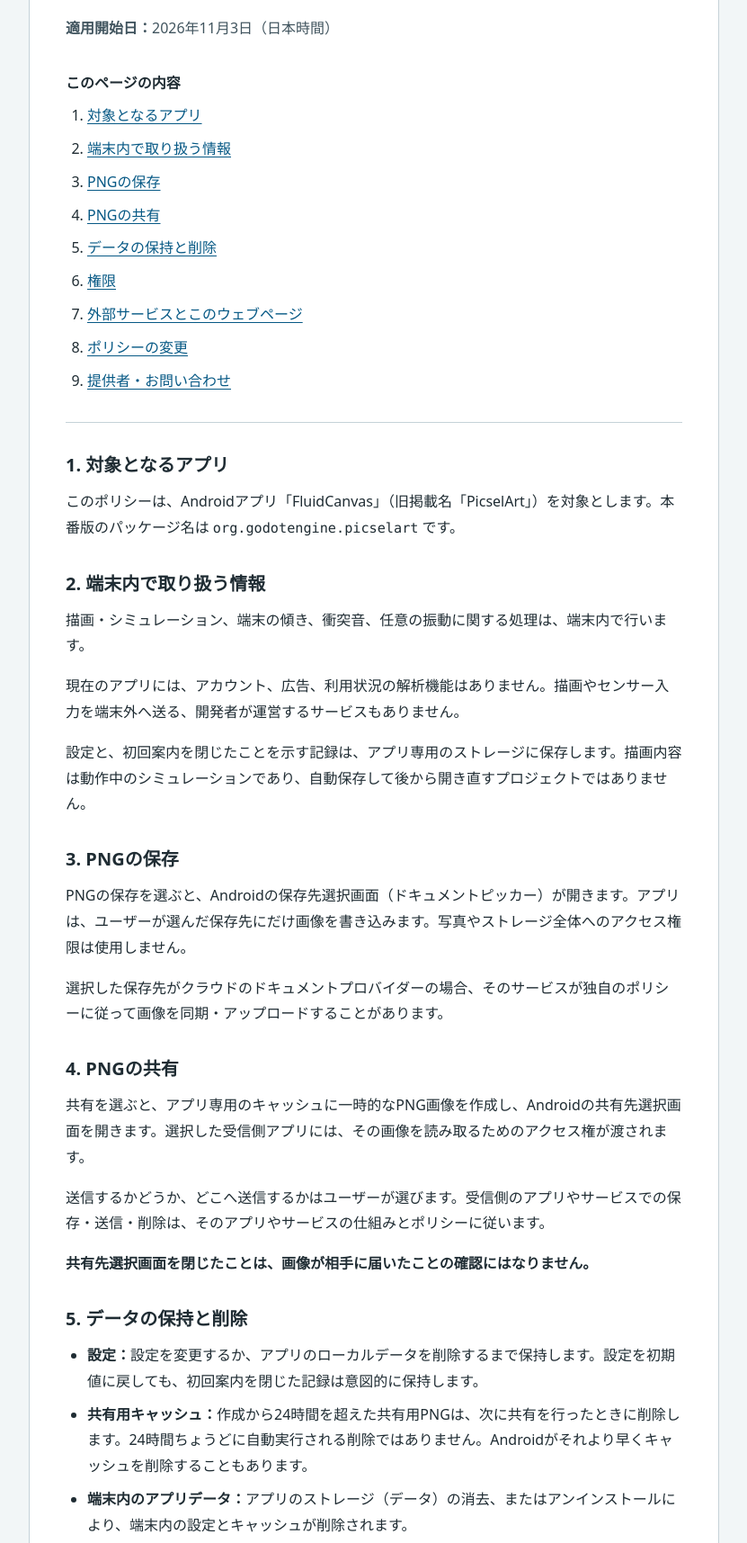
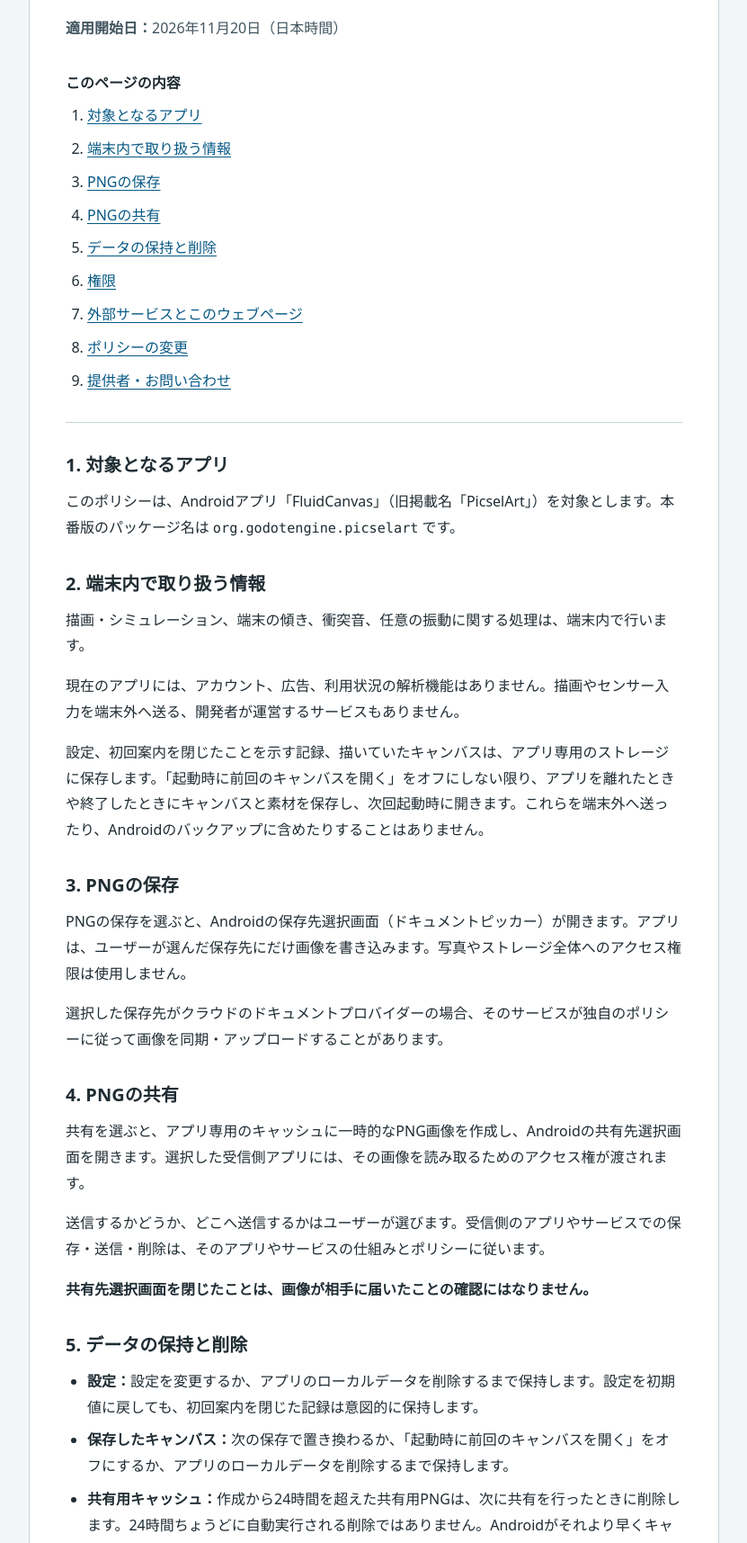
Before and after one commit to teruss/teruss.github.io, a plain HTML site: page fluidcanvas/privacy/index.html in a window 1280 px wide. Shown: the part 181-1896 px from the top of the page at 90% size, without its empty margins (224-1055 px from the left). Drawn offline with Linux system fonts and the light colour scheme.

Commit message:
Describe the saved canvas in the FluidCanvas privacy policy
FluidCanvas now saves the canvas in app-private storage when the app is
left or closed and reopens it at the next launch, unless "Reopen the last
canvas at launch" is off. Section 2 no longer says the drawing is never
saved, section 5 adds how long the saved canvas is kept and how to delete
it, and clearing app data now lists the saved canvas. The canvas is not
sent anywhere and Android backup stays disabled.

Effective date: November 20, 2026 (Japan Standard Time).
Mirrors teruss/godot-liquidfun#130 (demo/PrivacyPolicy.gd).

Co-Authored-By: Claude Opus 5.5 <noreply@anthropic.com>

```diff
--- a/fluidcanvas/privacy/index.html
+++ b/fluidcanvas/privacy/index.html
@@ -23,7 +23,7 @@
       <main id="main-content" tabindex="-1">
         <header class="policy-header">
           <h1>プライバシーポリシー</h1>
-          <p class="effective-date"><strong>適用開始日：</strong><time datetime="2026-11-03">2026年11月3日</time>（日本時間）</p>
+          <p class="effective-date"><strong>適用開始日：</strong><time datetime="2026-11-20">2026年11月20日</time>（日本時間）</p>
         </header>
 
         <nav class="contents" aria-label="このページの内容">
@@ -50,7 +50,7 @@
           <h2 id="on-device">2. 端末内で取り扱う情報</h2>
           <p>描画・シミュレーション、端末の傾き、衝突音、任意の振動に関する処理は、端末内で行います。</p>
           <p>現在のアプリには、アカウント、広告、利用状況の解析機能はありません。描画やセンサー入力を端末外へ送る、開発者が運営するサービスもありません。</p>
-          <p>設定と、初回案内を閉じたことを示す記録は、アプリ専用のストレージに保存します。描画内容は動作中のシミュレーションであり、自動保存して後から開き直すプロジェクトではありません。</p>
+          <p>設定、初回案内を閉じたことを示す記録、描いていたキャンバスは、アプリ専用のストレージに保存します。「起動時に前回のキャンバスを開く」をオフにしない限り、アプリを離れたときや終了したときにキャンバスと素材を保存し、次回起動時に開きます。これらを端末外へ送ったり、Androidのバックアップに含めたりすることはありません。</p>
         </section>
 
         <section aria-labelledby="save">
@@ -70,8 +70,9 @@
           <h2 id="retention">5. データの保持と削除</h2>
           <ul>
             <li><strong>設定：</strong>設定を変更するか、アプリのローカルデータを削除するまで保持します。設定を初期値に戻しても、初回案内を閉じた記録は意図的に保持します。</li>
+            <li><strong>保存したキャンバス：</strong>次の保存で置き換わるか、「起動時に前回のキャンバスを開く」をオフにするか、アプリのローカルデータを削除するまで保持します。</li>
             <li><strong>共有用キャッシュ：</strong>作成から24時間を超えた共有用PNGは、次に共有を行ったときに削除します。24時間ちょうどに自動実行される削除ではありません。Androidがそれより早くキャッシュを削除することもあります。</li>
-            <li><strong>端末内のアプリデータ：</strong>アプリのストレージ（データ）の消去、またはアンインストールにより、端末内の設定とキャッシュが削除されます。</li>
+            <li><strong>端末内のアプリデータ：</strong>アプリのストレージ（データ）の消去、またはアンインストールにより、端末内の設定、保存したキャンバス、キャッシュが削除されます。</li>
             <li><strong>保存・共有済みの画像：</strong>アプリデータの消去やアンインストールでは、保存先に書き出したファイルや、他のアプリ・サービスに送ったコピーは削除されません。削除するには、それぞれの保存先や受信側の機能を使ってください。</li>
           </ul>
         </section>
```
Also changed, not shown: fluidcanvas/privacy/en.html (+4 -3 lines).
